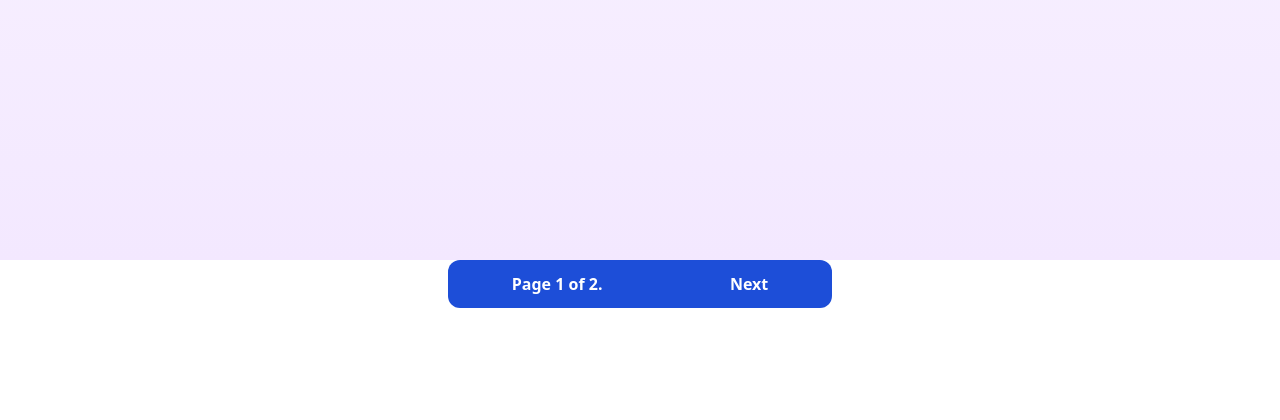
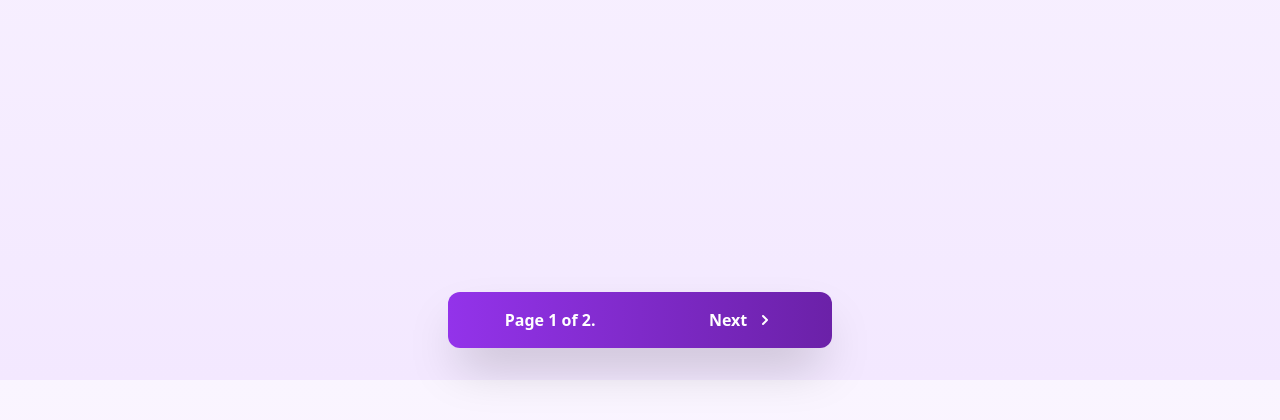
Before and after one commit to rahimifh/Elearning, a Django app: page /blog/ in a window 1280 px wide. Shown: the part 380-800 px from the top of the page. Run offline with Django 5.2, Linux system fonts and the light colour scheme; data comes from the database, SQL or seed files in the repository.

Commit message:
I made some changes for the better.

```diff
--- a/src/assets/css/output-tailwind.css
+++ b/src/assets/css/output-tailwind.css
@@ -687,6 +687,11 @@
   margin: 24rem;
 }
 
+.mx-4 {
+  margin-left: 1rem;
+  margin-right: 1rem;
+}
+
 .mx-auto {
   margin-left: auto;
   margin-right: auto;
@@ -695,6 +700,11 @@
 .my-4 {
   margin-top: 1rem;
   margin-bottom: 1rem;
+}
+
+.my-8 {
+  margin-top: 2rem;
+  margin-bottom: 2rem;
 }
 
 .mb-1 {
@@ -711,6 +721,10 @@
 
 .mb-6 {
   margin-bottom: 1.5rem;
+}
+
+.ml-2 {
+  margin-left: 0.5rem;
 }
 
 .mr-2 {
@@ -833,6 +847,10 @@
   height: 10rem;
 }
 
+.h-5 {
+  height: 1.25rem;
+}
+
 .h-52 {
   height: 13rem;
 }
@@ -889,12 +907,12 @@
   height: auto;
 }
 
+.min-h-\[80vh\] {
+  min-height: 80vh;
+}
+
 .min-h-screen {
   min-height: 100vh;
-}
-
-.min-h-\[80vh\] {
-  min-height: 80vh;
 }
 
 .w-10\/12 {
@@ -911,6 +929,10 @@
 
 .w-44 {
   width: 11rem;
+}
+
+.w-5 {
+  width: 1.25rem;
 }
 
 .w-52 {
@@ -975,10 +997,6 @@
 
 .w-screen {
   width: 100vw;
-}
-
-.w-1\/2 {
-  width: 50%;
 }
 
 .max-w-6xl {
@@ -1129,6 +1147,10 @@
   background-image: linear-gradient(to right, var(--tw-gradient-stops));
 }
 
+.bg-gradient-to-t {
+  background-image: linear-gradient(to top, var(--tw-gradient-stops));
+}
+
 .from-green-500 {
   --tw-gradient-from: #22c55e var(--tw-gradient-from-position);
   --tw-gradient-to: rgb(34 197 94 / 0) var(--tw-gradient-to-position);
@@ -1147,6 +1169,12 @@
   --tw-gradient-stops: var(--tw-gradient-from), var(--tw-gradient-to);
 }
 
+.from-purple-600 {
+  --tw-gradient-from: #9333ea var(--tw-gradient-from-position);
+  --tw-gradient-to: rgb(147 51 234 / 0) var(--tw-gradient-to-position);
+  --tw-gradient-stops: var(--tw-gradient-from), var(--tw-gradient-to);
+}
+
 .to-blue-500 {
   --tw-gradient-to: #3b82f6 var(--tw-gradient-to-position);
 }
@@ -1157,6 +1185,10 @@
 
 .to-purple-600 {
   --tw-gradient-to: #9333ea var(--tw-gradient-to-position);
+}
+
+.to-purple-800 {
+  --tw-gradient-to: #6b21a8 var(--tw-gradient-to-position);
 }
 
 .p-1 {
@@ -1329,6 +1361,12 @@
   opacity: 0.25;
 }
 
+.shadow-2xl {
+  --tw-shadow: 0 25px 50px -12px rgb(0 0 0 / 0.25);
+  --tw-shadow-colored: 0 25px 50px -12px var(--tw-shadow-color);
+  box-shadow: var(--tw-ring-offset-shadow, 0 0 #0000), var(--tw-ring-shadow, 0 0 #0000), var(--tw-shadow);
+}
+
 .shadow-lg {
   --tw-shadow: 0 10px 15px -3px rgb(0 0 0 / 0.1), 0 4px 6px -4px rgb(0 0 0 / 0.1);
   --tw-shadow-colored: 0 10px 15px -3px var(--tw-shadow-color), 0 4px 6px -4px var(--tw-shadow-color);
@@ -1347,6 +1385,12 @@
   transition-duration: 150ms;
 }
 
+.transition-colors {
+  transition-property: color, background-color, border-color, text-decoration-color, fill, stroke;
+  transition-timing-function: cubic-bezier(0.4, 0, 0.2, 1);
+  transition-duration: 150ms;
+}
+
 .transition-shadow {
   transition-property: box-shadow;
   transition-timing-function: cubic-bezier(0.4, 0, 0.2, 1);
@@ -1357,6 +1401,10 @@
   transition-property: transform;
   transition-timing-function: cubic-bezier(0.4, 0, 0.2, 1);
   transition-duration: 150ms;
+}
+
+.duration-200 {
+  transition-duration: 200ms;
 }
 
 .duration-300 {
@@ -1421,6 +1469,10 @@
   background-color: rgb(21 128 61 / var(--tw-bg-opacity));
 }
 
+.hover\:bg-purple-500\/20:hover {
+  background-color: rgb(168 85 247 / 0.2);
+}
+
 .hover\:from-purple-600:hover {
   --tw-gradient-from: #9333ea var(--tw-gradient-from-position);
   --tw-gradient-to: rgb(147 51 234 / 0) var(--tw-gradient-to-position);
@@ -1447,6 +1499,11 @@
   box-shadow: var(--tw-ring-offset-shadow, 0 0 #0000), var(--tw-ring-shadow, 0 0 #0000), var(--tw-shadow);
 }
 
+.hover\:shadow-purple-500\/50:hover {
+  --tw-shadow-color: rgb(168 85 247 / 0.5);
+  --tw-shadow: var(--tw-shadow-colored);
+}
+
 @media (min-width: 760px) {
   .md\:grid-cols-2 {
     grid-template-columns: repeat(2, minmax(0, 1fr));
--- a/src/templates/blog/base.html
+++ b/src/templates/blog/base.html
@@ -5,11 +5,11 @@
 <title>{% block title %}{% endblock %}</title>
 <link href="{% static 'css/output-tailwind.css' %}?v=2" rel="stylesheet">
 </head>
-    <body>
+    <body class="bg-gradient-to-b  from-purple-50 to-purple-100  ">
     <div id="content">
         {% block content %}
 
         {% endblock %}
 
-        </body>
+    </body>
 </html>
--- a/src/templates/blog/post/list.html
+++ b/src/templates/blog/post/list.html
@@ -2,7 +2,7 @@
 {% block title %}My Blog{% endblock %}
 
 {% block content %}
-<div class="bg-gradient-to-b from-purple-50 to-purple-100 min-h-[80vh] p-8">
+<div class=" min-h-[80vh] p-8">
     <div class="max-w-6xl mx-auto">
 
         <h1 class="text-5xl font-bold text-center text-purple-900 mb-12 transform hover:scale-105 transition-transform duration-300">
--- a/src/templates/components/pagination.html
+++ b/src/templates/components/pagination.html
@@ -1,13 +1,23 @@
-<div class="w-full flex justify-center items-center">
-    <span class="bg-blue-700 rounded-xl w-96 text-white items-center font-bold justify-around h-12  flex ">
+<div class="w-full flex justify-center items-center my-8">
+    <span class="bg-gradient-to-r from-purple-600 to-purple-800 rounded-xl w-96 text-white items-center font-bold justify-around h-14 flex shadow-2xl hover:shadow-purple-500/50 transition-all duration-300">
         {% if page.has_previous %}
-        <a href="?page={{ page.previous_page_number }}">Previous</a>
+        <a href="?page={{ page.previous_page_number }}" class="px-4 py-2 rounded-lg hover:bg-purple-500/20 transition-colors duration-200 flex items-center">
+            <svg xmlns="http://www.w3.org/2000/svg" class="h-5 w-5 mr-2" viewBox="0 0 20 20" fill="currentColor">
+                <path fill-rule="evenodd" d="M12.707 5.293a1 1 0 010 1.414L9.414 10l3.293 3.293a1 1 0 01-1.414 1.414l-4-4a1 1 0 010-1.414l4-4a1 1 0 011.414 0z" clip-rule="evenodd" />
+            </svg>
+            Previous
+        </a>
         {% endif %}
-        <span class="current">
-        Page {{ page.number }} of {{ page.paginator.num_pages }}.
+        <span class="current mx-4">
+            Page {{ page.number }} of {{ page.paginator.num_pages }}.
         </span>
         {% if page.has_next %}
-        <a href="?page={{ page.next_page_number }}">Next</a>
+        <a href="?page={{ page.next_page_number }}" class="px-4 py-2 rounded-lg hover:bg-purple-500/20 transition-colors duration-200 flex items-center">
+            Next
+            <svg xmlns="http://www.w3.org/2000/svg" class="h-5 w-5 ml-2" viewBox="0 0 20 20" fill="currentColor">
+                <path fill-rule="evenodd" d="M7.293 14.707a1 1 0 010-1.414L10.586 10 7.293 6.707a1 1 0 011.414-1.414l4 4a1 1 0 010 1.414l-4 4a1 1 0 01-1.414 0z" clip-rule="evenodd" />
+            </svg>
+        </a>
         {% endif %}
     </span>
-    </div>
+</div>
```
